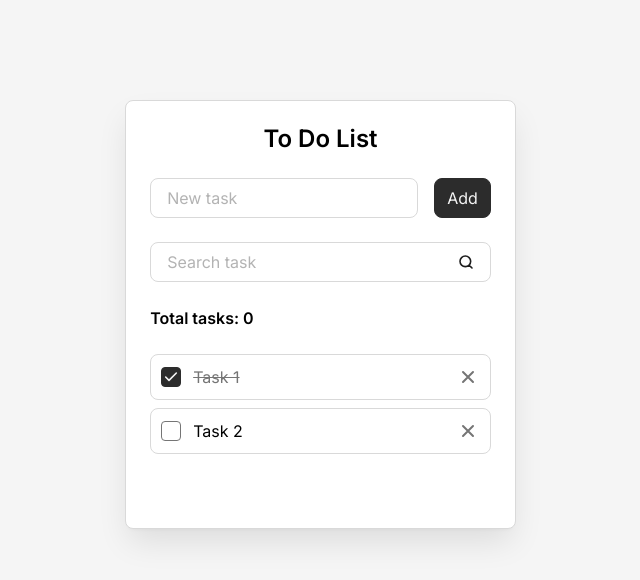
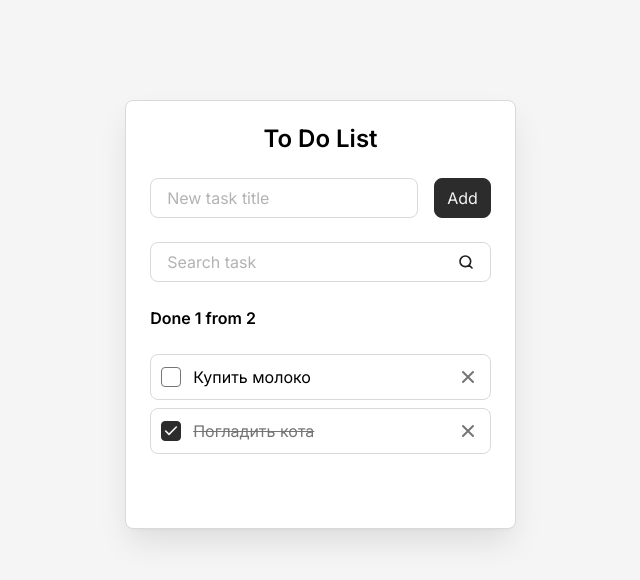
Before and after one commit to sabyrka77/taskly, a React (Vite) app: page / in a window 1280 px wide. Shown: the top 580 px of the page, without its empty margins (312-952 px from the left). Built offline with nearby package versions, Linux system fonts and the light colour scheme.

Commit message:
refactor: add props to components

```diff
--- a/src/components/AddTaskForm.jsx
+++ b/src/components/AddTaskForm.jsx
@@ -4,8 +4,12 @@
 const AddTaskForm = () => {
   return (
     <form className="todo__form">
-      <Field />
-      <Button />
+      <Field
+        className="todo__field"
+        label="New task title"
+        id="new-task"
+      />
+      <Button type="submit">Add</Button>
     </form>
   )
 }
--- a/src/components/Button.jsx
+++ b/src/components/Button.jsx
@@ -1,10 +1,10 @@
-const Button = () => {
+const Button = ({ className = '', children, type = 'button' }) => {
   return (
     <button
-      className="button"
-      type="submit"
+      className={`button ${className}`}
+      type={type}
     >
-      Add
+      {children}
     </button>
   )
 }
--- a/src/components/Field.jsx
+++ b/src/components/Field.jsx
@@ -1,17 +1,18 @@
-const Field = () => {
+const Field = ({ className = '', id, label, type = 'text' }) => {
   return (
-    <div className="todo__field field">
+    <div className={`field ${className}`}>
       <label
         className="field__label"
-        htmlFor="new-task"
+        htmlFor={id}
       >
-        New task
+        {label}
       </label>
       <input
         className="field__input"
-        id="new-task"
+        id={id}
         placeholder=" "
         autoComplete="off"
+        type={type}
       />
     </div>
   )
--- a/src/components/SearchTaskForm.jsx
+++ b/src/components/SearchTaskForm.jsx
@@ -1,21 +1,14 @@
+import Field from './Field'
+
 const SearchTaskForm = () => {
   return (
     <form className="todo__form">
-      <div className="todo__field field">
-        <label
-          className="field__label"
-          htmlFor="search-task"
-        >
-          Search task
-        </label>
-        <input
-          className="field__input"
-          id="search-task"
-          placeholder=" "
-          autoComplete="off"
-          type="search"
-        />
-      </div>
+      <Field
+        className="todo__field"
+        label="Search task"
+        id="search-task"
+        type="search"
+      />
     </form>
   )
 }
--- a/src/components/Todo.jsx
+++ b/src/components/Todo.jsx
@@ -4,13 +4,21 @@
 import TodoList from './TodoList'
 
 const Todo = () => {
+  const tasks = [
+    { id: 'task-1', title: 'Купить молоко', isDone: false },
+    { id: 'task-2', title: 'Погладить кота', isDone: true },
+  ]
+
   return (
     <div className="todo">
       <h1 className="todo__title">To Do List</h1>
       <AddTaskForm />
       <SearchTaskForm />
-      <TodoInfo />
-      <TodoList />
+      <TodoInfo
+        total={tasks.length}
+        done={tasks.filter(({ isDone }) => isDone).length}
+      />
+      <TodoList tasks={tasks} />
     </div>
   )
 }
--- a/src/components/TodoInfo.jsx
+++ b/src/components/TodoInfo.jsx
@@ -1,13 +1,19 @@
-const TodoInfo = () => {
+const TodoInfo = ({ total, done }) => {
+  const hasTasks = total.length > 0
+
   return (
     <div className="todo__info">
-      <div className="todo__total-tasks">Total tasks: <span>0</span></div>
+      <div className="todo__total-tasks">
+        Done {done} from {total}
+      </div>
+      {hasTasks && (
         <button
           className="todo__delete-all-button"
           type="button"
         >
           Delete all
         </button>
+      )}
     </div>
   )
 }
--- a/src/components/TodoItem.jsx
+++ b/src/components/TodoItem.jsx
@@ -1,17 +1,18 @@
-const TodoItem = () => {
+const TodoItem = ({ className = '', id, title, isDone }) => {
   return (
-    <li className="todo__item todo-item">
+    <li className={`todo-item ${className}`}>
       <input
         className="todo-item__checkbox"
-        id="task-1"
+        id={id}
         type="checkbox"
-        checked
+        checked={isDone}
+        readOnly
       />
       <label
         className="todo-item__label"
-        htmlFor="task-1"
+        htmlFor={id}
       >
-        Task 1
+        {title}
       </label>
       <button
         className="todo-item__delete-button"
--- a/src/components/TodoList.jsx
+++ b/src/components/TodoList.jsx
@@ -1,6 +1,6 @@
 import TodoItem from './TodoItem'
 
-const TodoList = () => {
+const TodoList = ({ tasks = [] }) => {
   const hasTasks = true
 
   if (!hasTasks) {
@@ -9,41 +9,13 @@
 
   return (
     <ul className="todo__list">
-      <TodoItem />
-      <li className="todo__item todo-item">
-        <input
-          className="todo-item__checkbox"
-          id="task-2"
-          type="checkbox"
+      {tasks.map((task) => (
+        <TodoItem
+          className="todo__item"
+          key={task.id}
+          {...task}
         />
-        <label
-          className="todo-item__label"
-          htmlFor="task-2"
-        >
-          Task 2
-        </label>
-        <button
-          className="todo-item__delete-button"
-          aria-label="Delete"
-          title="Delete"
-        >
-          <svg
-            width="20"
-            height="20"
-            viewBox="0 0 20 20"
-            fill="none"
-            xmlns="http://www.w3.org/2000/svg"
-          >
-            <path
-              d="M15 5L5 15M5 5L15 15"
-              stroke="#757575"
-              strokeWidth="2"
-              strokeLinecap="round"
-              strokeLinejoin="round"
-            />
-          </svg>
-        </button>
-      </li>
+      ))}
     </ul>
   )
 }
--- a/src/styles/components/todo.css
+++ b/src/styles/components/todo.css
@@ -44,11 +44,6 @@
   &:hover {
     color: var(--color-gray-4);
   }
-
-  &:not(.is-visible) {
-    opacity: 0;
-    visibility: hidden;
-  }
 }
 
 .todo__list,
```
Lines whose indentation alone changed are shown as unchanged.
